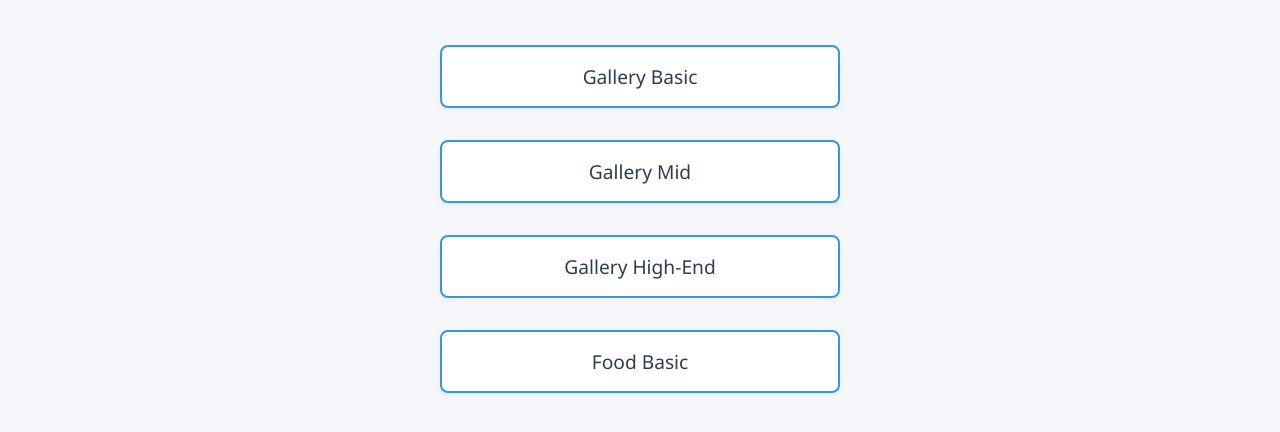
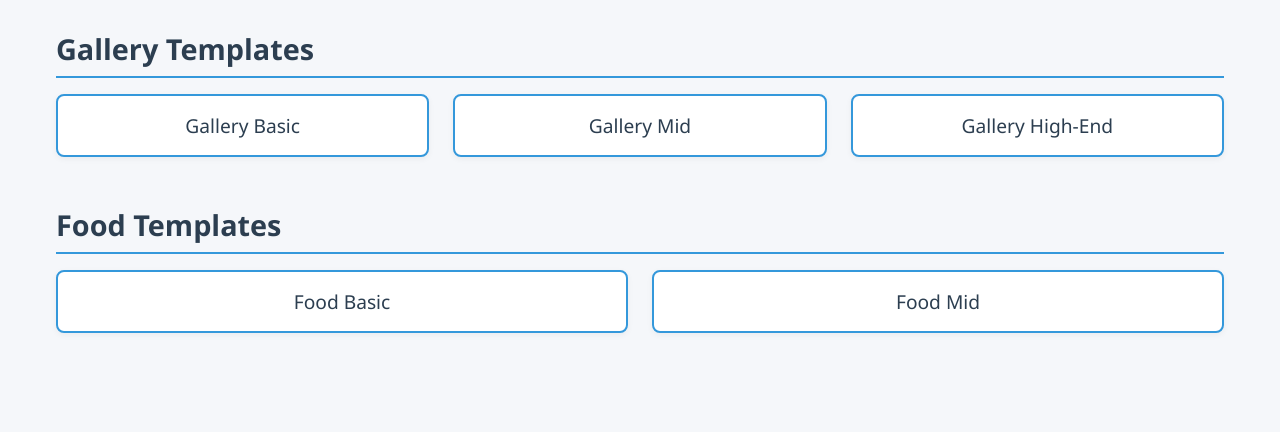
Before and after one commit to prneiderball/website-temps, a plain HTML site: page index.html in a window 1280 px wide. Shown: the part 122-554 px from the top of the page. Drawn offline with Linux system fonts and the light colour scheme.

Commit message:
updated main html

```diff
--- a/index.html
+++ b/index.html
@@ -1,15 +1,30 @@
 <!DOCTYPE html>
 <html lang="en">
   <head>
-  <meta charset="UTF-8">
+    <meta charset="UTF-8" />
     <title>Website Template Hub</title>
-  <link rel="stylesheet" href="main.css">
+    <link rel="stylesheet" href="main.css" />
   </head>
   <body>
     <h1>Website Template Hub</h1>
-  <a class="template-link" href="01GalleryBasic/index.html">Gallery Basic</a>
+    <section class="template-section">
+      <h2>Gallery Templates</h2>
+      <div class="template-grid">
+        <a class="template-link" href="01GalleryBasic/index.html"
+          >Gallery Basic</a
+        >
         <a class="template-link" href="02GalleryMid/index.html">Gallery Mid</a>
-  <a class="template-link" href="03GalleryHiEnd/src/pages/index.html">Gallery High-End</a>
+        <a class="template-link" href="03GalleryHiEnd/src/pages/index.html"
+          >Gallery High-End</a
+        >
+      </div>
+    </section>
+    <section class="template-section">
+      <h2>Food Templates</h2>
+      <div class="template-grid">
         <a class="template-link" href="04FoodBasic/index.html">Food Basic</a>
+        <a class="template-link" href="05FoodMid/index.html">Food Mid</a>
+      </div>
+    </section>
   </body>
 </html>
--- a/main.css
+++ b/main.css
@@ -1,4 +1,3 @@
-/* styles.css */
 :root {
   --primary: #2c3e50;
   --accent: #3498db;
@@ -32,16 +31,36 @@ h1 {
   text-align: center;
 }
 
+.template-section {
+  width: 100%;
+  max-width: 1200px;
+  margin-bottom: 3rem;
+  padding: 0 1rem;
+}
+
+.template-section h2 {
+  font-size: 1.8rem;
+  color: var(--primary);
+  margin-bottom: 1rem;
+  border-bottom: 2px solid var(--accent);
+  padding-bottom: 0.5rem;
+  text-align: left;
+}
+
+.template-grid {
+  display: grid;
+  grid-template-columns: repeat(auto-fit, minmax(280px, 1fr));
+  gap: 1.5rem;
+}
+
 .template-link {
   display: block;
   width: 100%;
-  max-width: 400px;
   text-align: center;
   background-color: white;
   color: var(--primary);
   text-decoration: none;
   padding: 1rem 2rem;
-  margin: 1rem 0;
   border: 2px solid var(--accent);
   border-radius: 8px;
   font-size: 1.2rem;
```
Lines whose indentation alone changed are shown as unchanged.
